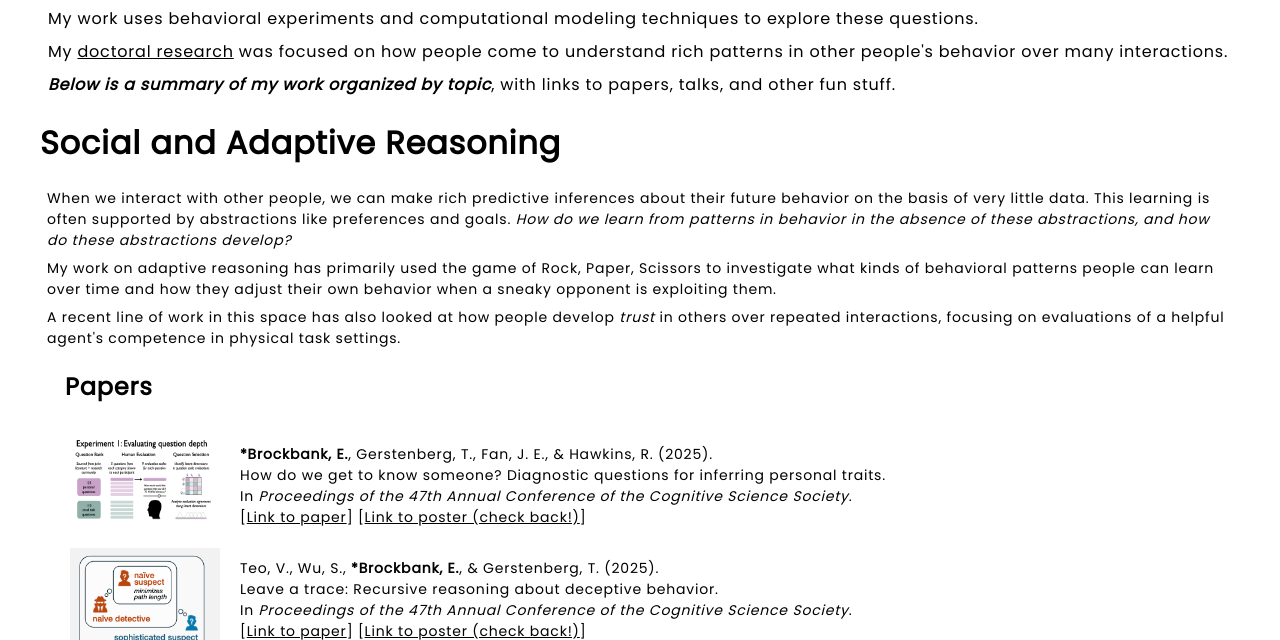
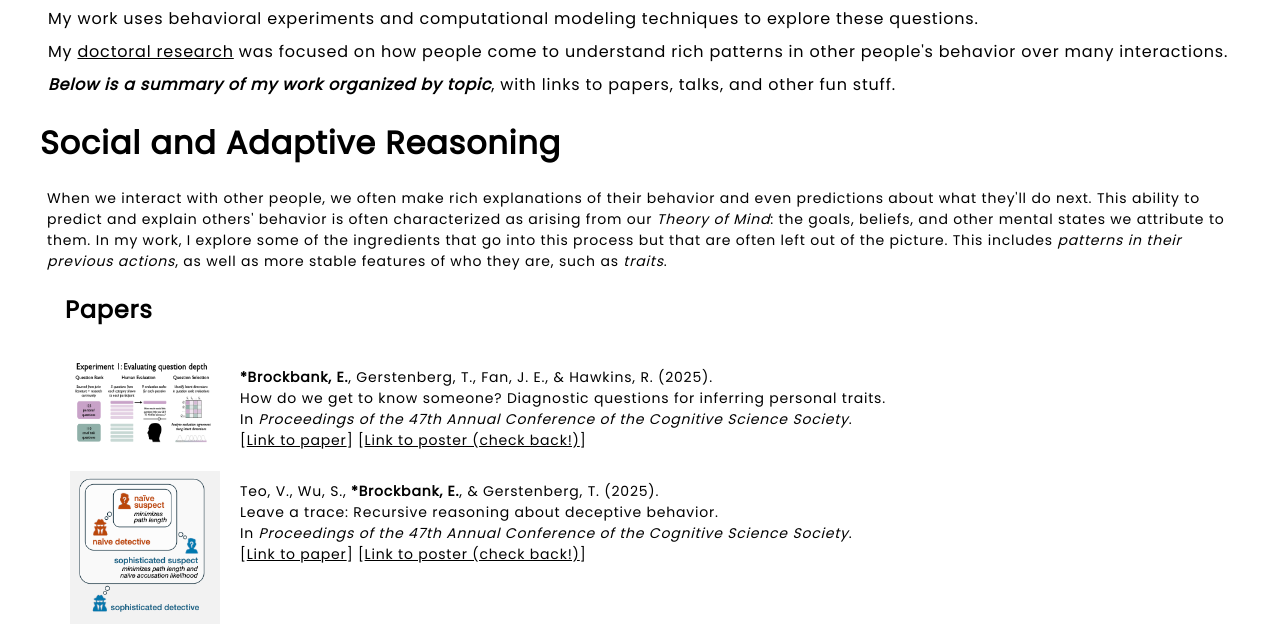
Before and after one commit to erik-brockbank/website, a Flask app: page /research in a window 1280 px wide. Shown: the part 243-883 px from the top of the page. Run offline with Flask 3, Linux system fonts and the light colour scheme; some web fonts are replaced.

Commit message:
update research description

```diff
--- a/templates/research.html
+++ b/templates/research.html
@@ -29,19 +29,11 @@
       <h1 class="topic-header">Social and Adaptive Reasoning</h1>
       <div class="topic-overview">
         <p>
-          When we interact with other people, we can make rich predictive inferences about their
-          future behavior on the basis of very little data. This learning is often supported by abstractions
-          like preferences and goals. <em>How do we learn from patterns in behavior in the absence of these
-          abstractions, and how do these abstractions develop?</em>
-        </p>
-        <p>My work on adaptive reasoning has primarily used the game of Rock, Paper, Scissors
-          to investigate what kinds of behavioral patterns people can learn over time and how they
-          adjust their own behavior when a sneaky opponent is exploiting them.
-        </p>
-        <p>
-          A recent line of work in this space has also looked at how people develop <em>trust</em> in
-          others over repeated interactions, focusing on evaluations of a helpful agent's competence
-          in physical task settings.
+          When we interact with other people, we often make rich explanations of their behavior and even predictions about what they'll do next.
+          This ability to predict and explain others' behavior is often characterized as arising from our <em>Theory of Mind</em>:
+          the goals, beliefs, and other mental states we attribute to them.
+          In my work, I explore some of the ingredients that go into this process but that are often left out of the picture.
+          This includes <em>patterns in their previous actions</em>, as well as more stable features of who they are, such as <em>traits</em>.
         </p>
       </div>
 
```
